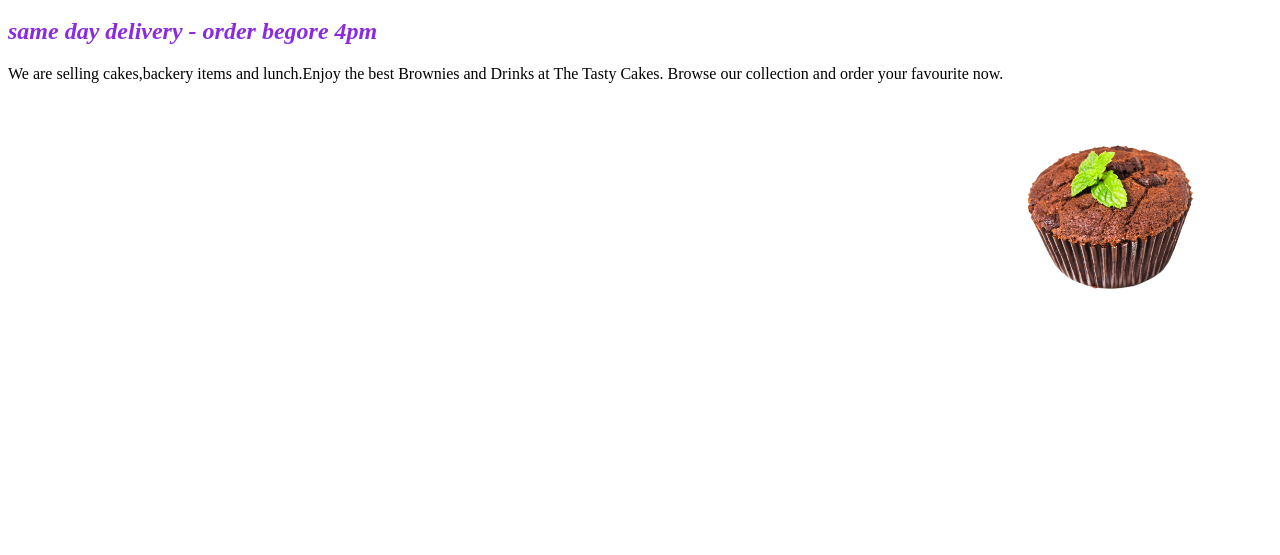
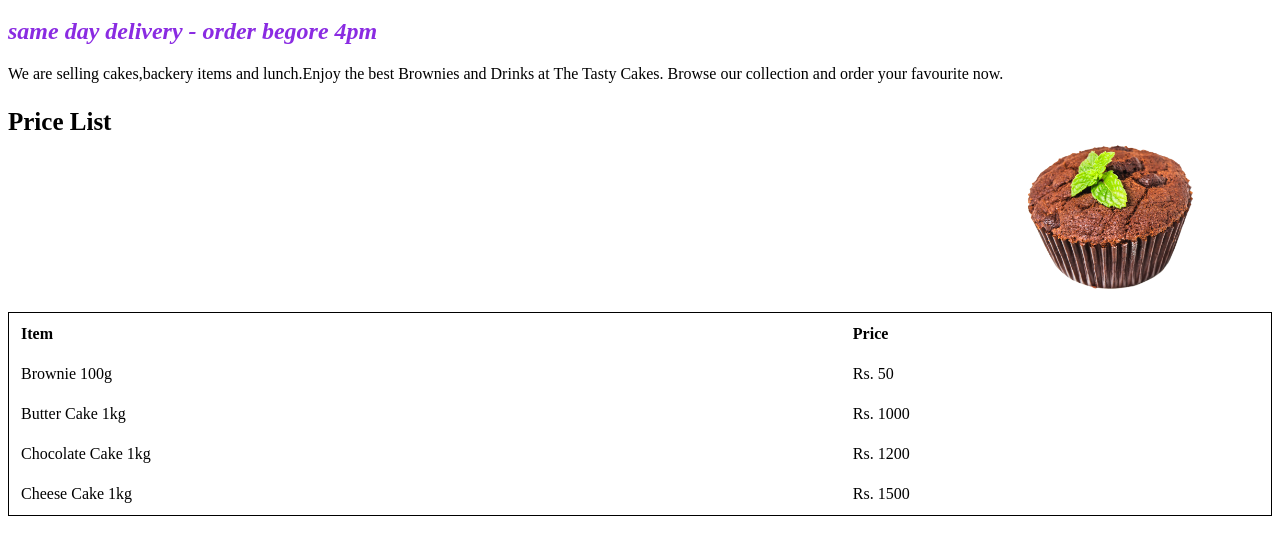
Before and after one commit to Awishka0573/UOM_web_design_online_course, a plain HTML site: page index.html in a window 1280 px wide. Shown: the part 101-656 px from the top of the page. Drawn offline with Linux system fonts and the light colour scheme.

Commit message:
add img,table

```diff
--- a/index.css
+++ b/index.css
@@ -7,3 +7,17 @@ img{
 
     float: right;
 }
+.pricetopic{
+    font-size: 25px;
+    font-weight: bold;
+
+}
+table{
+    border: 1px solid black;
+    width: 100%;
+
+}
+td,th{
+    text-align: left;
+    padding: 10px;
+}
--- a/index.html
+++ b/index.html
@@ -20,5 +20,30 @@
     </p>
 
     <img src="image-01.png" width="320px"  alt="Tasty Cakes">
+
+    <p class="pricetopic">Price List</p>
+    <table>
+      <tr>
+        <th>Item</th>
+        <th>Price</th>
+      </tr>
+      <tr>
+        <td>Brownie 100g</td>
+        <td>Rs. 50</td>
+      </tr>
+      <tr>
+        <td>Butter Cake 1kg</td>
+        <td>Rs. 1000</td>
+      </tr>
+      <tr>
+        <td>Chocolate Cake 1kg</td>
+        <td>Rs. 1200</td>
+      </tr>
+      <tr>
+        <td>Cheese Cake 1kg</td>
+        <td>Rs. 1500</td>
+      </tr>
+
+    </table>
   </body>
 </html>
```
